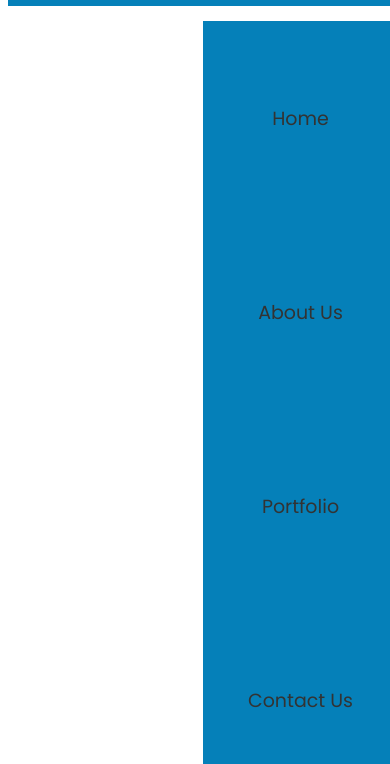
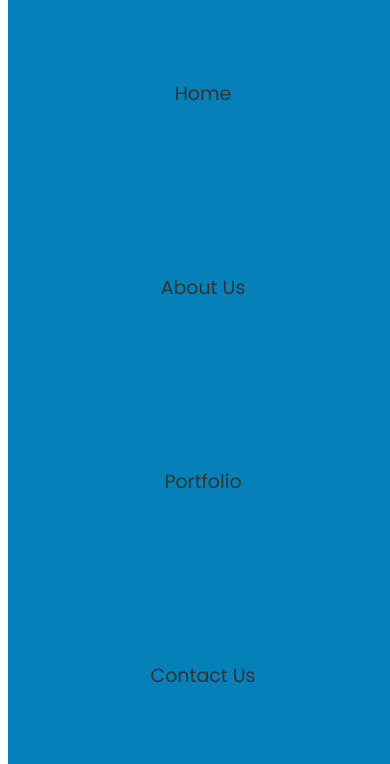
Before and after one commit to AnthoniaOkafor/Navigation, a plain HTML site: page index.html in a window 390 px wide. Both pictures are taken after a click on the element 358 px from the left and 42 px from the top of the page. Shown: the part 80-844 px from the top of the page. Drawn offline with Linux system fonts and the light colour scheme.

```diff
--- a/css/menu.css
+++ b/css/menu.css
@@ -68,15 +68,16 @@ nav {
     display: none;
     flex-direction: column;
     position: absolute;
-    top: 12vh;
+    top: 9vh;
     right: 0;
     height: 92vh;
     justify-content: space-around;
     align-items: center;
-    width: 50%;
-    background-color: #0580b9;
+    width: 100%;
+    background-color:#0580b9;
     transform: translateX(50%);
     transition: transform 0.5s ease-in;
+    z-index: -1;
   }
 
   body {
```
